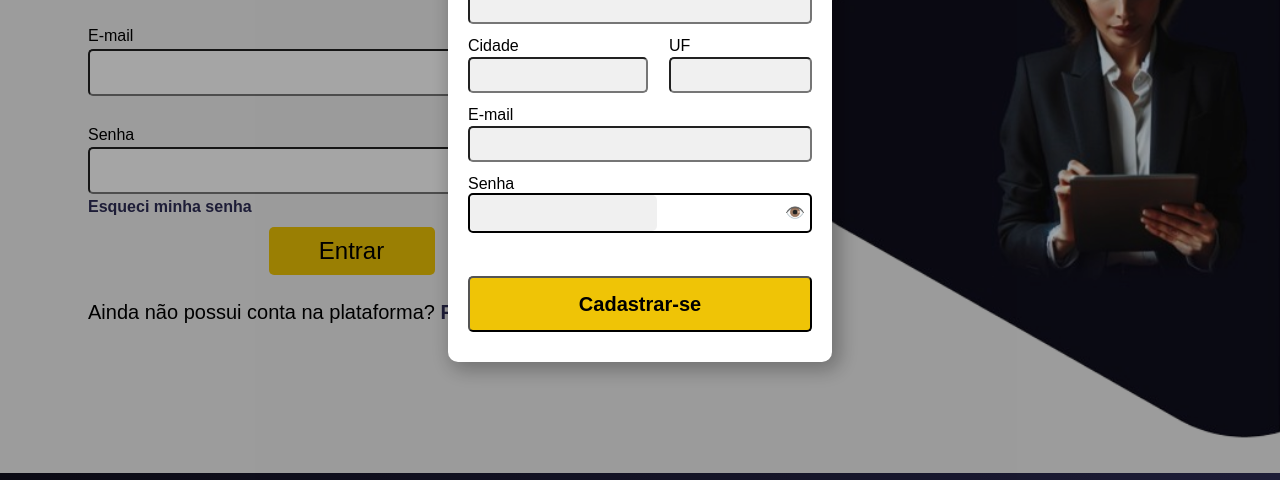
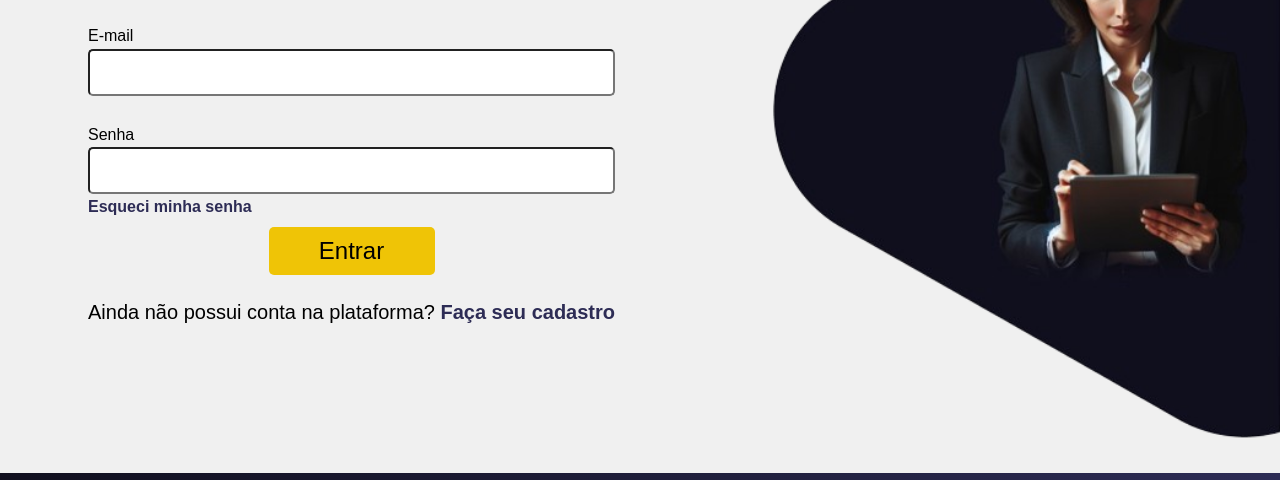
Before and after one commit to CXCConexConsult/Conex-Consult, a plain HTML site: page index.html in a window 1280 px wide. Shown: the part 403-883 px from the top of the page. Drawn offline with Linux system fonts and the light colour scheme.

Commit message:
Update index.html

```diff
--- a/index.html
+++ b/index.html
@@ -61,7 +61,7 @@
     </footer>
 
     <!-- Pop Up -->
-    <div id="myModal" class="modal">
+    <div id="myModal" class="modal hideModal">
         <div class="modal-content">
         <span><img src="imagens/closeButton.png" alt="botão fechar" id="btnClose"></span>
         <h1>É novo por aqui? Cadastre-se abaixo</h1>
```
